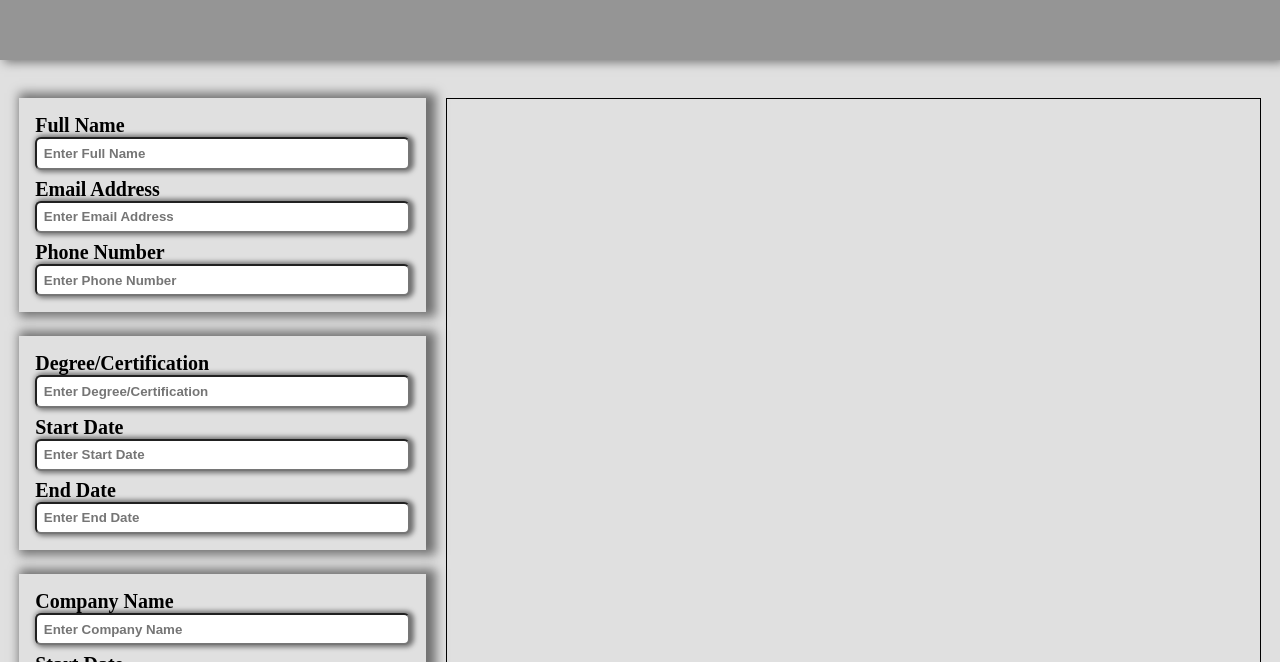
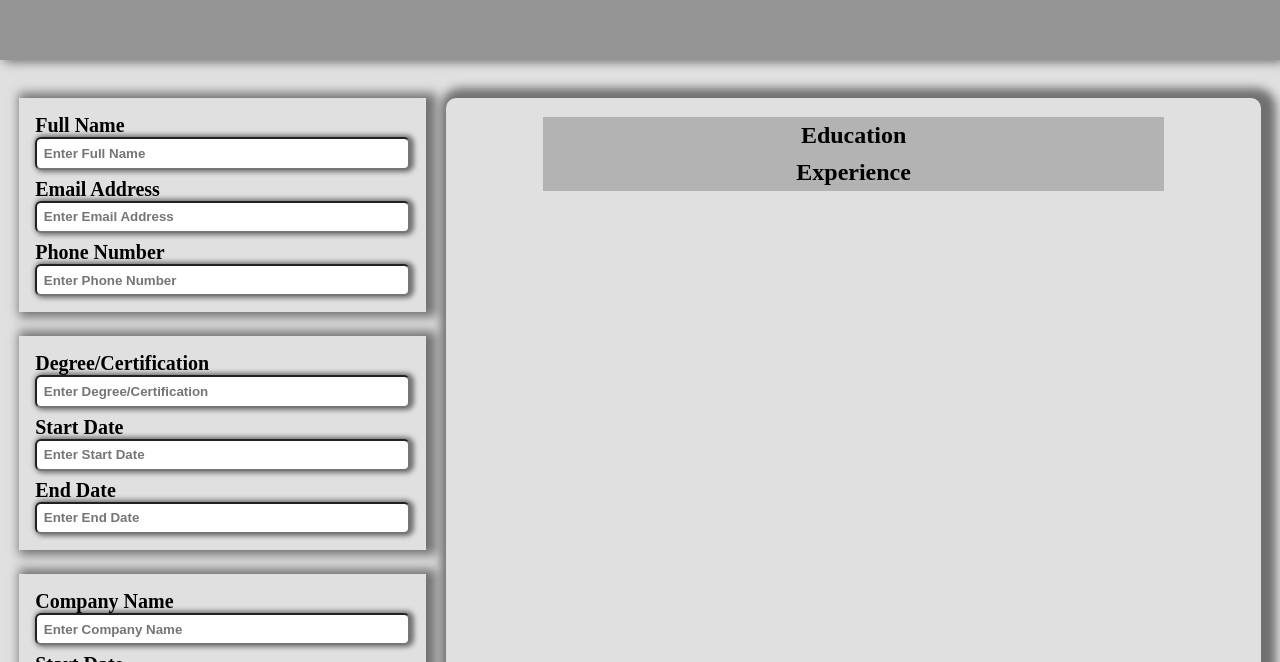
Before and after one commit to sythoniq/cv-odin, a React (Vite) app: page / in a window 1280 px wide. Shown: the part 138-800 px from the top of the page. Built offline with nearby package versions, Linux system fonts and the light colour scheme.

Commit message:
Adding some css for final touches

```diff
--- a/src/App.jsx
+++ b/src/App.jsx
@@ -61,11 +61,17 @@ function App() {
           <Experience change={handleChanges}/>
         </div>
         <div className="main-content">
-          <div className="education-content">
-            <h3>{degree}</h3>
+          <div className="education-container">
+            <h3 className="edu-title">Education</h3>
+            <div className="education-content">
+              <h3>{degree}</h3>
+            </div>
           </div>
-          <div className="experience-content">
-            <h3>{cName}</h3>
+          <div className="experience-container">
+            <h3 className="exp-title">Experience</h3>
+            <div className="experience-content">
+              <h3>{cName}</h3>
+            </div>
           </div>
         </div>
       </div>
--- a/src/styles/content.css
+++ b/src/styles/content.css
@@ -1,3 +1,18 @@
 .main-content {
-  border: 1px solid black;
+  padding: 1.2em;
+  box-shadow: 5px 0px 10px 10px rgba(0, 0, 0, 0.5);
+  border-radius: 10px;
 }
+
+.education-container {
+  display: flex;
+  flex-direction: column;
+}
+
+.edu-title, .exp-title {
+  font-size: 1.5em;
+  text-align: center;
+  margin: 0 10%;
+  background-color: rgba(0, 0, 0, 0.2);
+  padding: .2em;
+}
```
